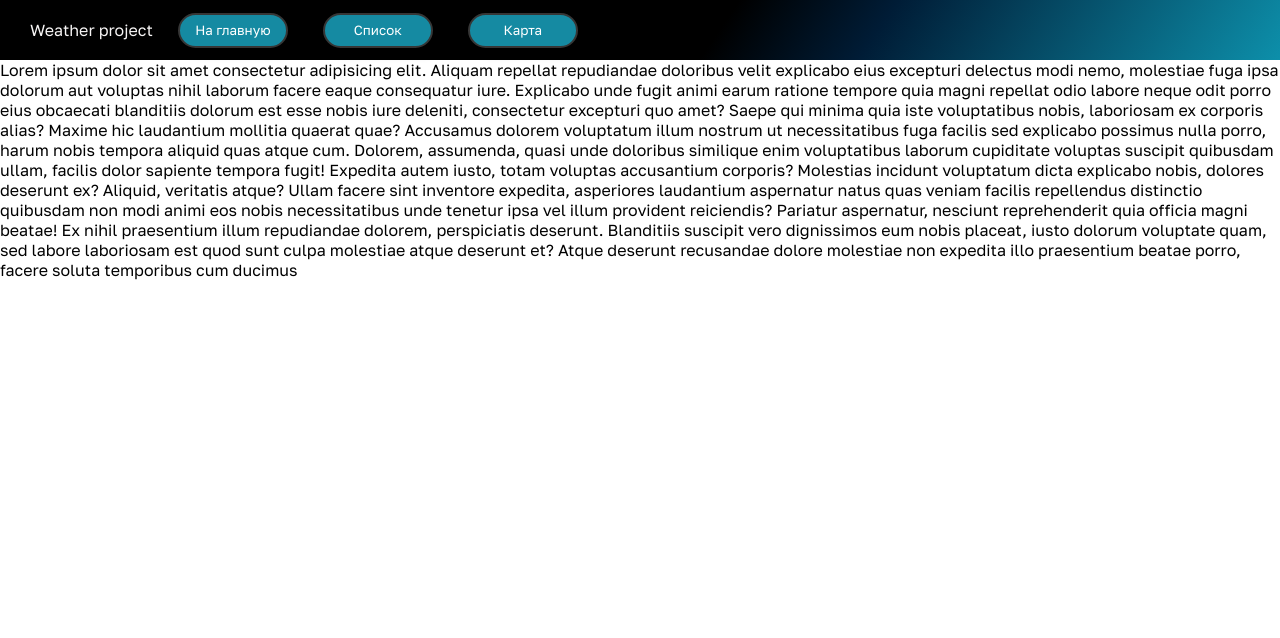
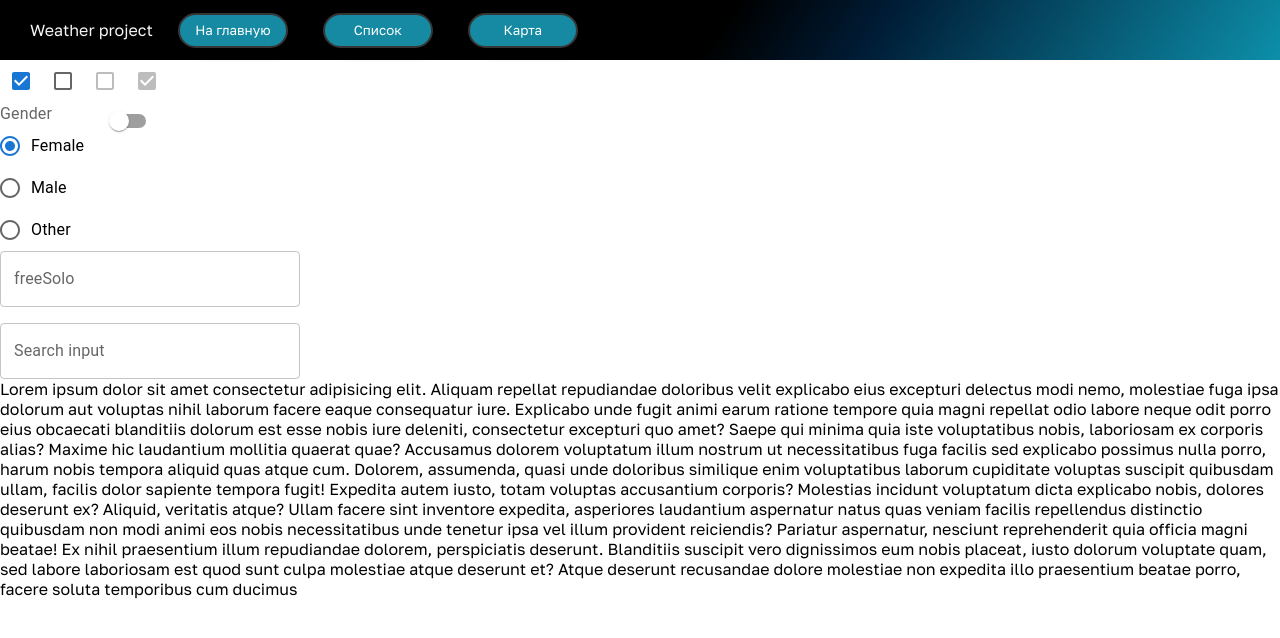
Before and after one commit to NoWizarrd/WeatherPr, a React (Vite) app: page / in a window 1280 px wide. Shown: the top 638 px of the page. Built offline with nearby package versions, Linux system fonts and the light colour scheme.

Commit message:
start router

```diff
--- a/package.json
+++ b/package.json
@@ -12,10 +12,12 @@
   "dependencies": {
     "@emotion/react": "^11.11.1",
     "@emotion/styled": "^11.11.0",
-    "@mui/material": "^5.14.13",
+    "@mui/icons-material": "^5.14.14",
+    "@mui/material": "^5.14.14",
     "@reduxjs/toolkit": "^1.9.5",
     "react": "^18.2.0",
-    "react-dom": "^18.2.0"
+    "react-dom": "^18.2.0",
+    "react-router-dom": "^6.17.0"
   },
   "devDependencies": {
     "@types/react": "^18.2.15",
--- a/src/App.tsx
+++ b/src/App.tsx
@@ -1,13 +1,28 @@
 import React from "react";
-import Header from './modules/header/Header.tsx'
+import Layout from "./modules/layout/layout.tsx";
+import { RouterProvider, createBrowserRouter } from "react-router-dom";
+import MainPage from "./pages/Main_page.tsx";
+import MapPage from "./pages/Map_page.tsx";
+import ListPage from "./pages/List_page.tsx";
 import Content from "./modules/content/Content.tsx";
 
+const router = createBrowserRouter([
+  {
+    path: "/",
+    element: <Layout />,
+    children: [
+      {
+        index: true,
+        element: <Content />,
+      },
+      {
+        path: "list",
+        element: <ListPage />,
+      },
+    ],
+  },
+]);
 
 export default function App() {
-  return(
-    <>
-      <Header/>
-      <Content/>
-    </>
-  );
+  return <RouterProvider router={router} />;
 }
--- a/src/modules/content/Content.tsx
+++ b/src/modules/content/Content.tsx
@@ -1,10 +1,74 @@
 import React from "react";
 import "./content.scss";
+import Checkbox from '@mui/material/Checkbox';
+import Radio from '@mui/material/Radio';
+import RadioGroup from '@mui/material/RadioGroup';
+import FormControlLabel from '@mui/material/FormControlLabel';
+import FormControl from '@mui/material/FormControl';
+import FormLabel from '@mui/material/FormLabel';
+import Switch from "@mui/material/Switch";
+import TextField from '@mui/material/TextField';
+import Stack from '@mui/material/Stack';
+import Autocomplete from '@mui/material/Autocomplete';
 
+
+const label = { inputProps: { 'aria-label': 'Checkbox demo' } };
+const top100Films = [
+  { title: 'The Shawshank Redemption', year: 1994 },
+  { title: 'The Godfather', year: 1972 },
+  { title: 'The Godfather: Part II', year: 1974 },
+  { title: 'The Dark Knight', year: 2008 },
+]
 export default function Content() {
   return (
-    <>
       <div className="content">
+        <div>
+        <Checkbox {...label} defaultChecked />
+        <Checkbox {...label} />
+        <Checkbox {...label} disabled />
+        <Checkbox {...label} disabled checked />
+        </div>
+
+      <FormControl>
+        <FormLabel id="demo-radio-buttons-group-label">Gender</FormLabel>
+        <RadioGroup
+          aria-labelledby="demo-radio-buttons-group-label"
+          defaultValue="female"
+          name="radio-buttons-group"
+        >
+          <FormControlLabel value="female" control={<Radio />} label="Female" />
+          <FormControlLabel value="male" control={<Radio />} label="Male" />
+          <FormControlLabel value="other" control={<Radio />} label="Other" />
+        </RadioGroup>
+      </FormControl>
+
+      <Switch {...label} />
+
+      <Stack spacing={2} sx={{ width: 300 }}>
+      <Autocomplete
+        id="free-solo-demo"
+        freeSolo
+        options={top100Films.map((option) => option.title)}
+        renderInput={(params) => <TextField {...params} label="freeSolo" />}
+      />
+      <Autocomplete
+        freeSolo
+        id="free-solo-2-demo"
+        disableClearable
+        options={top100Films.map((option) => option.title)}
+        renderInput={(params) => (
+          <TextField
+            {...params}
+            label="Search input"
+            InputProps={{
+              ...params.InputProps,
+              type: 'search',
+            }}
+          />
+        )}
+      />
+    </Stack>
+
         <div>
           Lorem ipsum dolor sit amet consectetur adipisicing elit. Aliquam
           repellat repudiandae doloribus velit explicabo eius excepturi delectus
@@ -33,6 +97,5 @@ export default function Content() {
           praesentium beatae porro, facere soluta temporibus cum ducimus
         </div>
       </div>
-    </>
   );
 }
--- /dev/null
+++ b/src/modules/layout/layout.tsx
@@ -0,0 +1,14 @@
+import React from "react";
+import Header from "../header/Header";
+import Content from "../content/Content";
+import {Outlet} from 'react-router-dom'
+
+
+export default function Layout() {
+  return(
+    <>
+      <Header/>
+      <Outlet/>
+    </>
+  );
+}
--- /dev/null
+++ b/src/pages/List_page.tsx
@@ -0,0 +1,7 @@
+import React from 'react'
+
+export default function ListPage() {
+  return (
+    <div>List_page</div>
+  )
+}
```
Also changed, not shown: src/pages/Main_page.tsx (+11 -0 lines), src/pages/Map_page.tsx (+7 -0 lines), src/modules/header/Header.tsx (line endings or trailing spaces), 1 other file (tests, documents, lock files or other folders).
